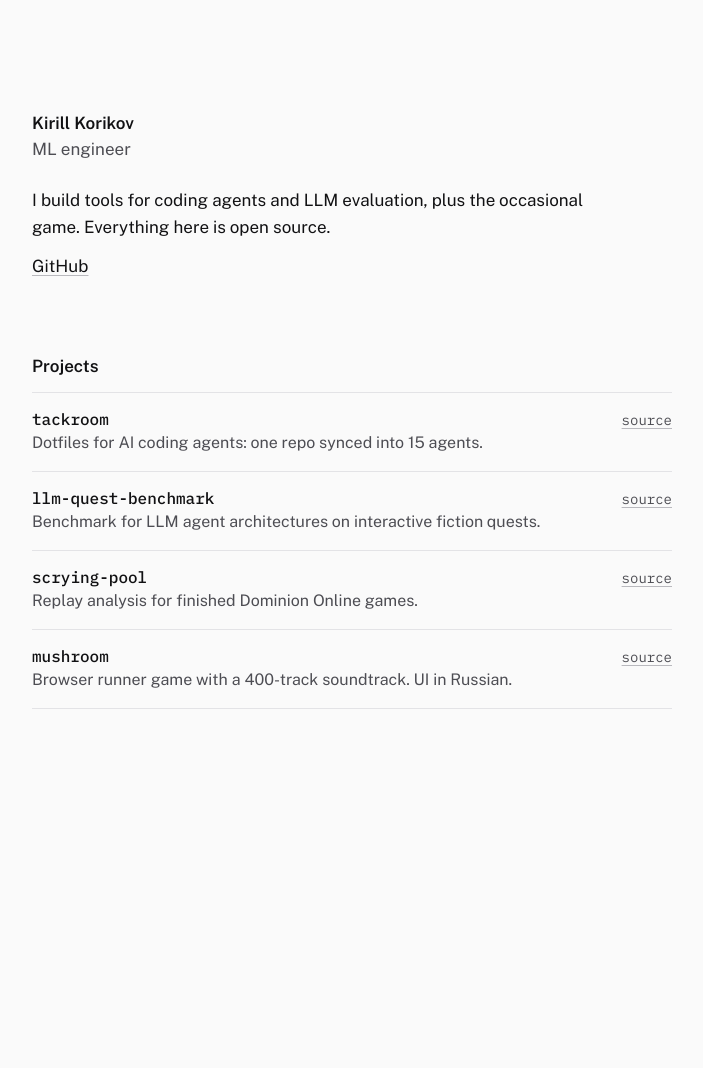
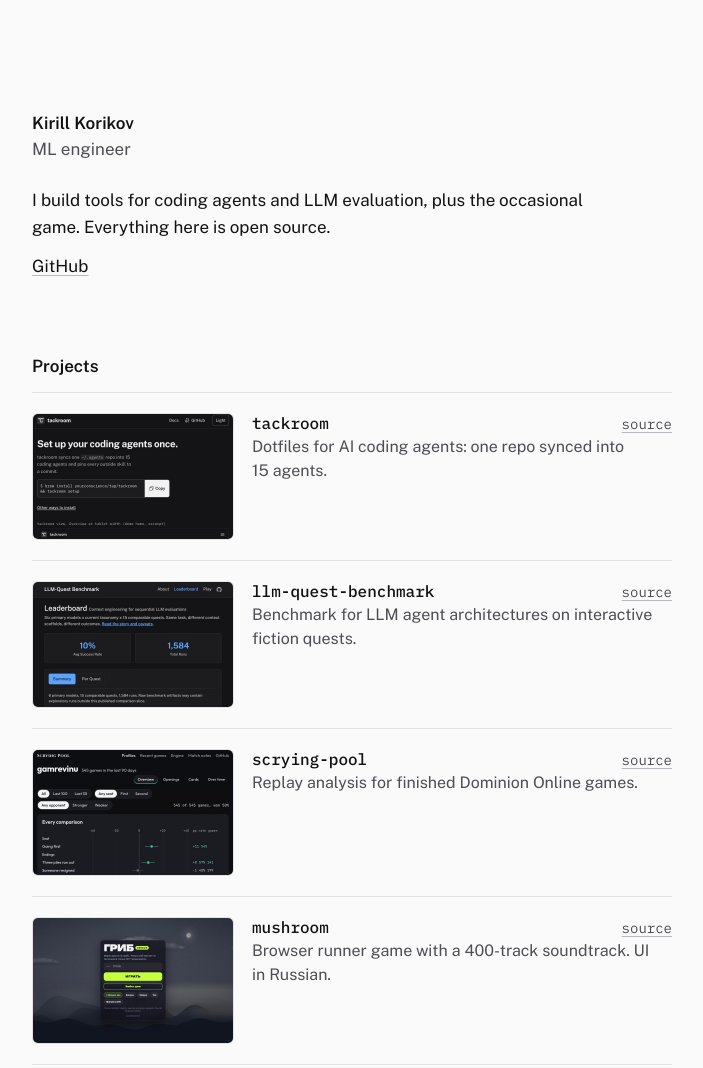
Before and after one commit to yourconscience/yourconscience.github.io, a plain HTML site: page index.html in a window 1280 px wide. Shown: the whole page, without its empty margins (288-991 px from the left). Before the commit the page ends 805 px from the top, so only its background shows below. Drawn offline with Linux system fonts and the light colour scheme.

Commit message:
Add project preview thumbnails (#3)

```diff
--- a/index.html
+++ b/index.html
@@ -27,32 +27,44 @@
   <h2>Projects</h2>
   <ul class="projects">
     <li>
+      <a class="shot" href="https://yourconscience.github.io/tackroom/" tabindex="-1" aria-hidden="true"><img src="img/tackroom.jpg" width="800" height="500" alt="" decoding="async"></a>
+      <div class="text">
         <div class="row">
           <a class="name" href="https://yourconscience.github.io/tackroom/">tackroom</a>
           <a class="source" href="https://github.com/yourconscience/tackroom">source<span class="vh"> of tackroom</span></a>
         </div>
         <p class="desc">Dotfiles for AI coding agents: one repo synced into 15 agents.</p>
+      </div>
     </li>
     <li>
+      <a class="shot" href="https://yourconscience.github.io/llm_quest_benchmark/" tabindex="-1" aria-hidden="true"><img src="img/llm-quest-benchmark.jpg" width="800" height="500" alt="" loading="lazy" decoding="async"></a>
+      <div class="text">
         <div class="row">
           <a class="name" href="https://yourconscience.github.io/llm_quest_benchmark/">llm-quest-benchmark</a>
           <a class="source" href="https://github.com/yourconscience/llm_quest_benchmark">source<span class="vh"> of llm-quest-benchmark</span></a>
         </div>
         <p class="desc">Benchmark for LLM agent architectures on interactive fiction quests.</p>
+      </div>
     </li>
     <li>
+      <a class="shot" href="https://yourconscience.github.io/scrying-pool/" tabindex="-1" aria-hidden="true"><img src="img/scrying-pool.jpg" width="800" height="500" alt="" loading="lazy" decoding="async"></a>
+      <div class="text">
         <div class="row">
           <a class="name" href="https://yourconscience.github.io/scrying-pool/">scrying-pool</a>
           <a class="source" href="https://github.com/yourconscience/scrying-pool">source<span class="vh"> of scrying-pool</span></a>
         </div>
         <p class="desc">Replay analysis for finished Dominion Online games.</p>
+      </div>
     </li>
     <li>
+      <a class="shot" href="https://yourconscience.github.io/mushroom/" tabindex="-1" aria-hidden="true"><img src="img/mushroom.jpg" width="800" height="500" alt="" loading="lazy" decoding="async"></a>
+      <div class="text">
         <div class="row">
           <a class="name" href="https://yourconscience.github.io/mushroom/">mushroom</a>
           <a class="source" href="https://github.com/yourconscience/mushroom">source<span class="vh"> of mushroom</span></a>
         </div>
         <p class="desc">Browser runner game with a 400-track soundtrack. UI in Russian.</p>
+      </div>
     </li>
   </ul>
 </main>
--- a/style.css
+++ b/style.css
@@ -43,8 +43,11 @@ main { margin-top: 48px; }
 h2 { font-size: 17px; font-weight: 600; margin: 0; }
 
 .projects { list-style: none; margin: 12px 0 0; padding: 0; }
-.projects li { padding: 16px 0; border-top: 1px solid var(--line); }
+.projects li { display: grid; grid-template-columns: minmax(0, 1fr); row-gap: 12px; padding: 20px 0; border-top: 1px solid var(--line); }
 .projects li:last-child { border-bottom: 1px solid var(--line); }
+.shot { display: block; text-decoration-line: none; }
+.shot img { display: block; width: 100%; height: auto; aspect-ratio: 8 / 5; border: 1px solid var(--line); border-radius: 6px; background: var(--line); }
+.shot:hover img { border-color: var(--muted); }
 .row { display: flex; justify-content: space-between; align-items: baseline; gap: 16px; }
 .name { font: 500 16px var(--mono); text-decoration-line: none; overflow-wrap: anywhere; }
 .name:hover { text-decoration-line: underline; }
@@ -67,9 +70,11 @@ a:hover { text-decoration-color: currentColor; }
 
 @media (prefers-reduced-motion: no-preference) {
   a { transition: text-decoration-color .15s; }
+  .shot img { transition: border-color .15s; }
 }
 
 @media (min-width: 640px) {
   body { padding-top: 112px; padding-bottom: 96px; }
   main { margin-top: 72px; }
+  .projects li { grid-template-columns: 200px minmax(0, 1fr); column-gap: 20px; align-items: start; }
 }
```
Also changed, not shown: img/llm-quest-benchmark.jpg (added), img/mushroom.jpg (added), img/scrying-pool.jpg (added), img/tackroom.jpg (added). Lines whose indentation alone changed are shown as unchanged.
